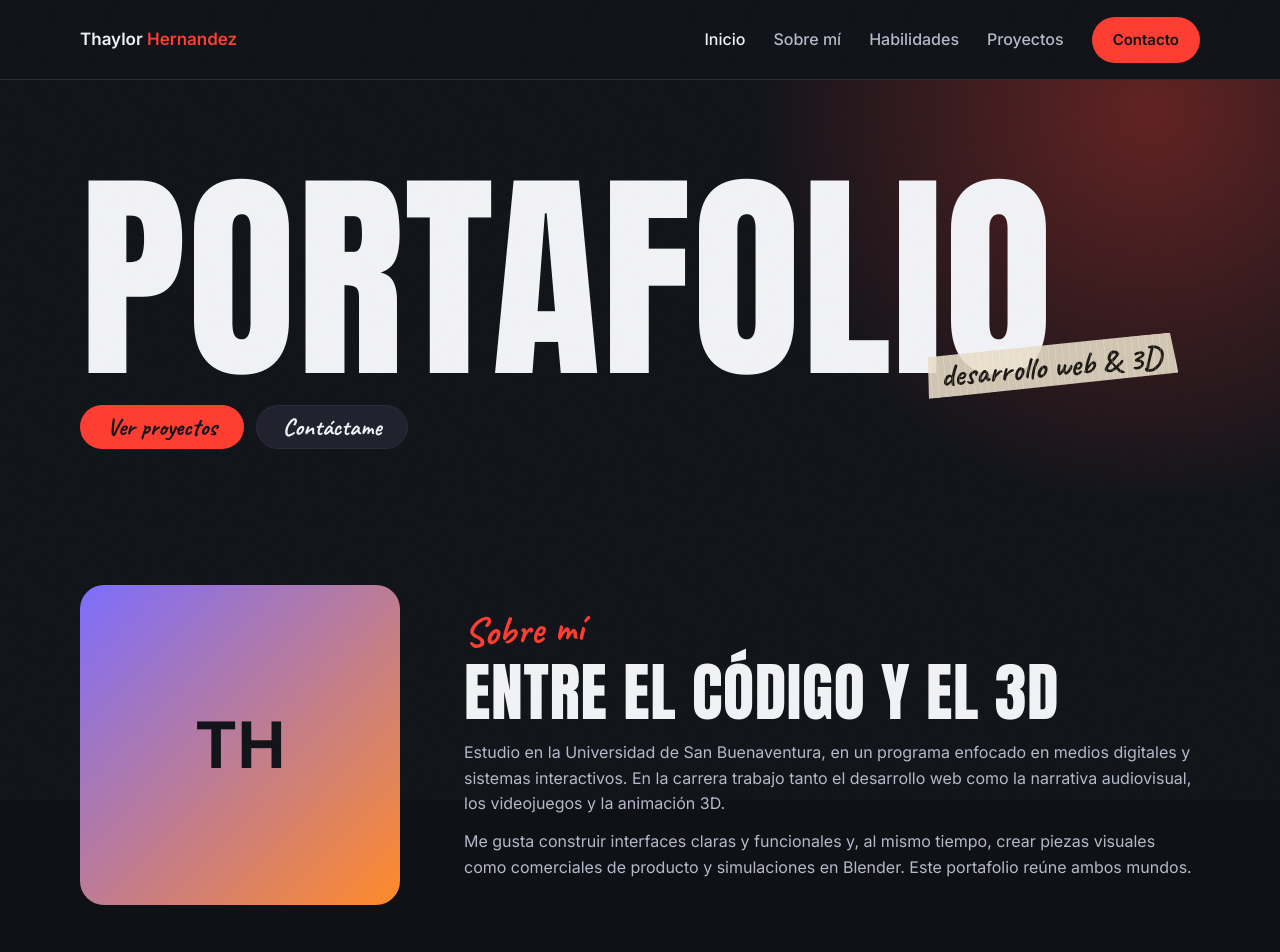
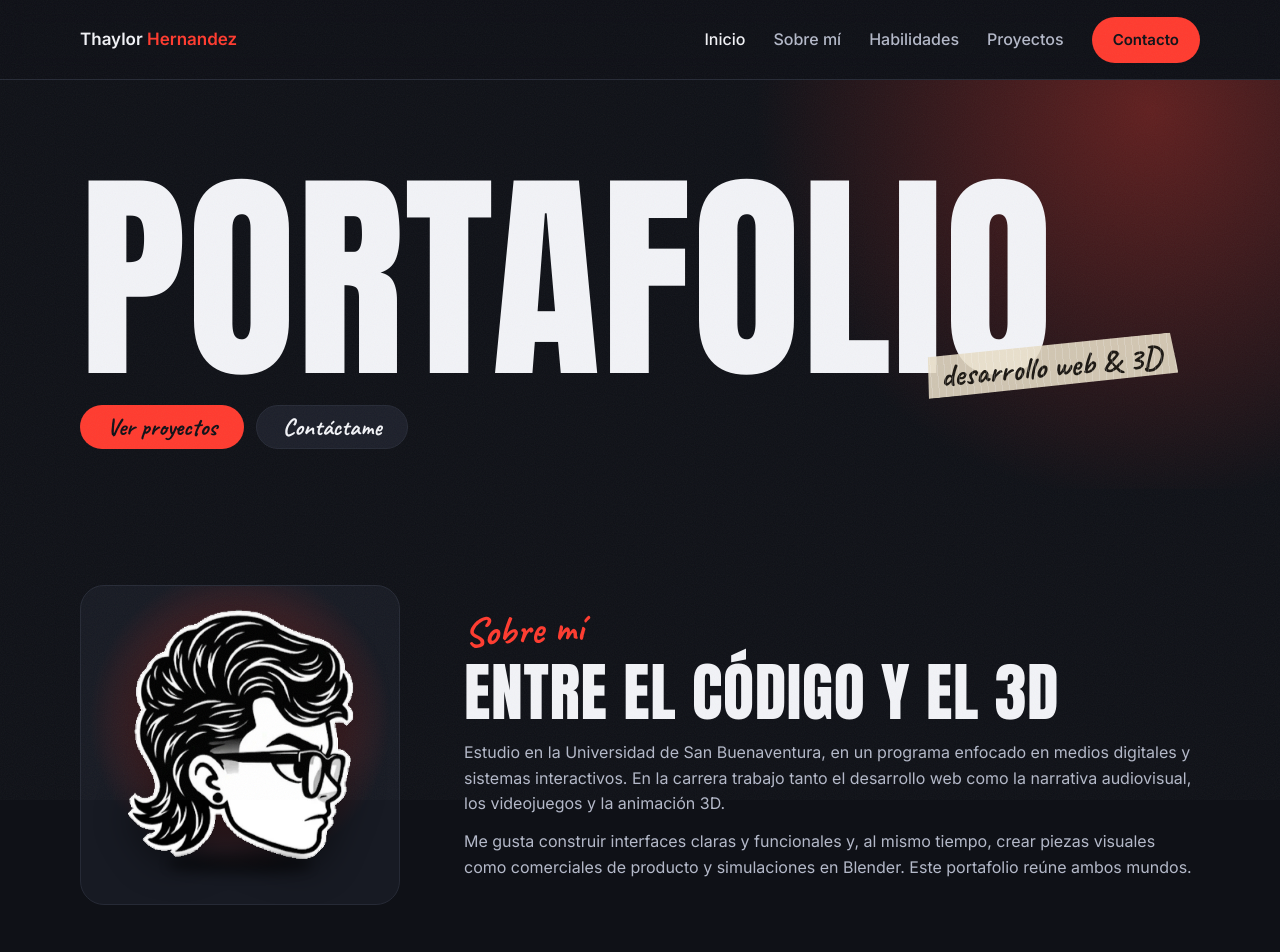
Before and after one commit to Thaylor79/portafolio-thaylor-hernandez, a website: page public/index.html in a window 1280 px wide. Shown: the top 952 px of the page. Drawn offline with Linux system fonts and the light colour scheme.

Commit message:
Cabeza girando 360 en Sobre mi

```diff
--- a/public/css/styles.css
+++ b/public/css/styles.css
@@ -461,3 +461,33 @@ img.skill__icon { display: block; width: 52px; height: 52px; padding: 0; border-
 .form button[type="submit"] { font-size: 1.625rem; }
 
 .form legend { margin-bottom: 10px; }
+
+/* ---------- Cabeza girando 360° en "Sobre mí" ---------- */
+.about__photo--head {
+  position: relative;
+  background:
+    radial-gradient(circle at 50% 42%, color-mix(in srgb, var(--accent) 55%, transparent) 0%, transparent 62%),
+    var(--surface);
+  border: 1px solid var(--border);
+}
+.head-spin {
+  width: 82%; aspect-ratio: 1;
+  background: url("../img/cabeza-giro.webp") 0 0 / 600% 100% no-repeat;
+  animation: head-frames 1.2s steps(6) infinite, head-turn 0.2s ease-in-out infinite, head-bob 2.4s ease-in-out infinite;
+  translate: 0 -4%;
+  filter: drop-shadow(0 10px 18px rgba(0,0,0,.45));
+}
+.head-shadow {
+  position: absolute; bottom: 9%; left: 50%; width: 46%; height: 7%;
+  translate: -50% 0; border-radius: 50%;
+  background: rgba(0,0,0,.45); filter: blur(6px);
+  animation: head-shadow 2.4s ease-in-out infinite;
+}
+@keyframes head-frames { to { background-position: 120% 0; } }
+@keyframes head-turn { 0%, 100% { scale: 1 1; } 50% { scale: 0.93 1; } }
+@keyframes head-bob { 0%, 100% { transform: translateY(0); } 50% { transform: translateY(-5%); } }
+@keyframes head-shadow { 0%, 100% { scale: 1; opacity: 1; } 50% { scale: .8; opacity: .6; } }
+.about__photo--head:hover .head-spin { animation-duration: 0.6s, 0.1s, 2.4s; }
+@media (prefers-reduced-motion: reduce) {
+  .head-spin, .head-shadow { animation: none; }
+}
--- a/public/index.html
+++ b/public/index.html
@@ -48,7 +48,10 @@
     <section class="section" id="sobre-mi">
       <div class="container about">
         <!-- Cambia este bloque por tu foto: <img src="img/perfil.jpg" alt="Foto de Thaylor Hernandez"> -->
-        <div class="about__photo" role="img" aria-label="Espacio para la foto de perfil">TH</div>
+        <div class="about__photo about__photo--head" role="img" aria-label="Ilustración de Thaylor girando la cabeza">
+          <span class="head-spin" aria-hidden="true"></span>
+          <span class="head-shadow" aria-hidden="true"></span>
+        </div>
         <div>
           <p class="eyebrow">Sobre mí</p>
           <h2 class="section-title">Entre el código y el 3D</h2>
```
Also changed, not shown: public/img/cabeza-giro.webp (added).
